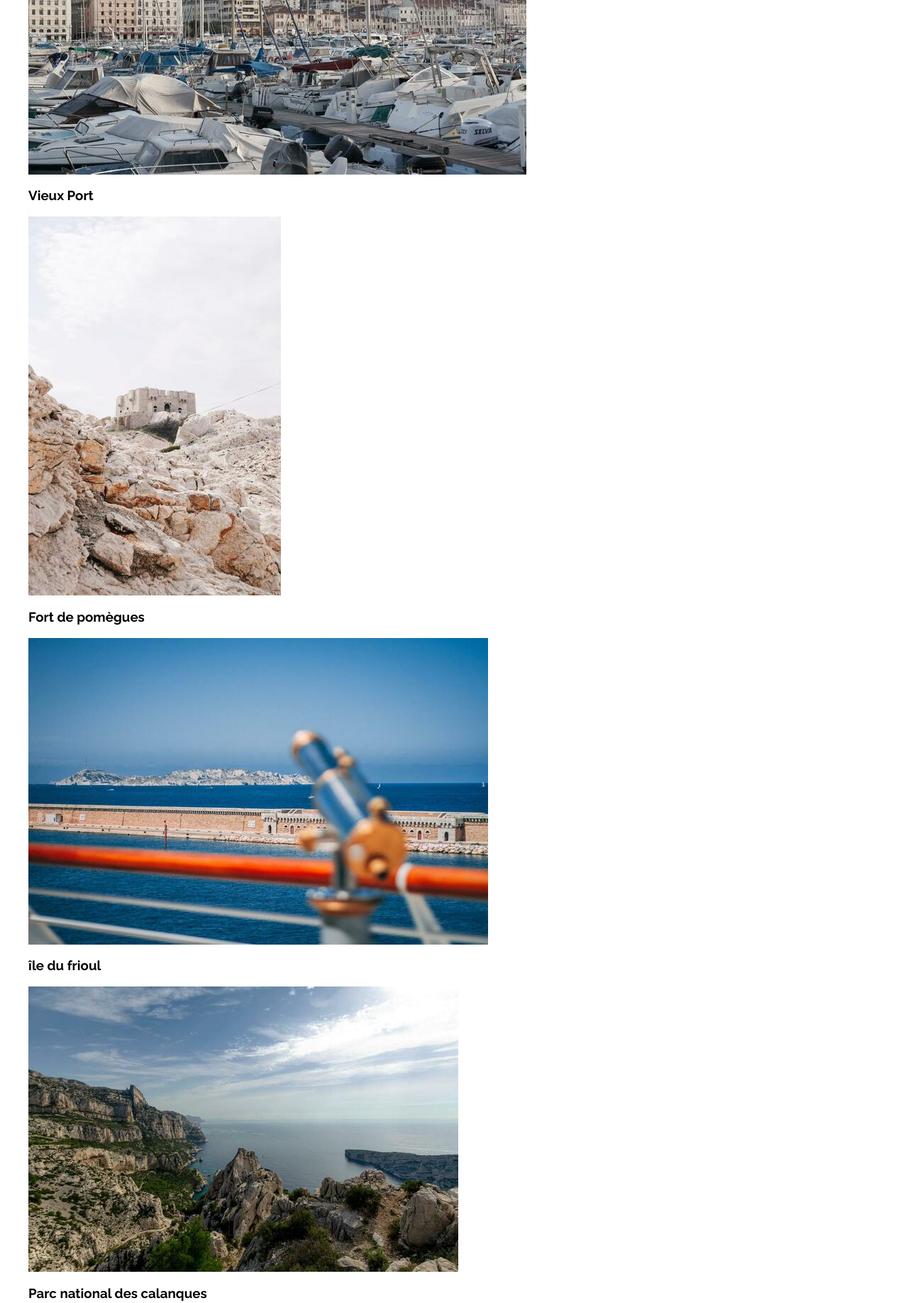
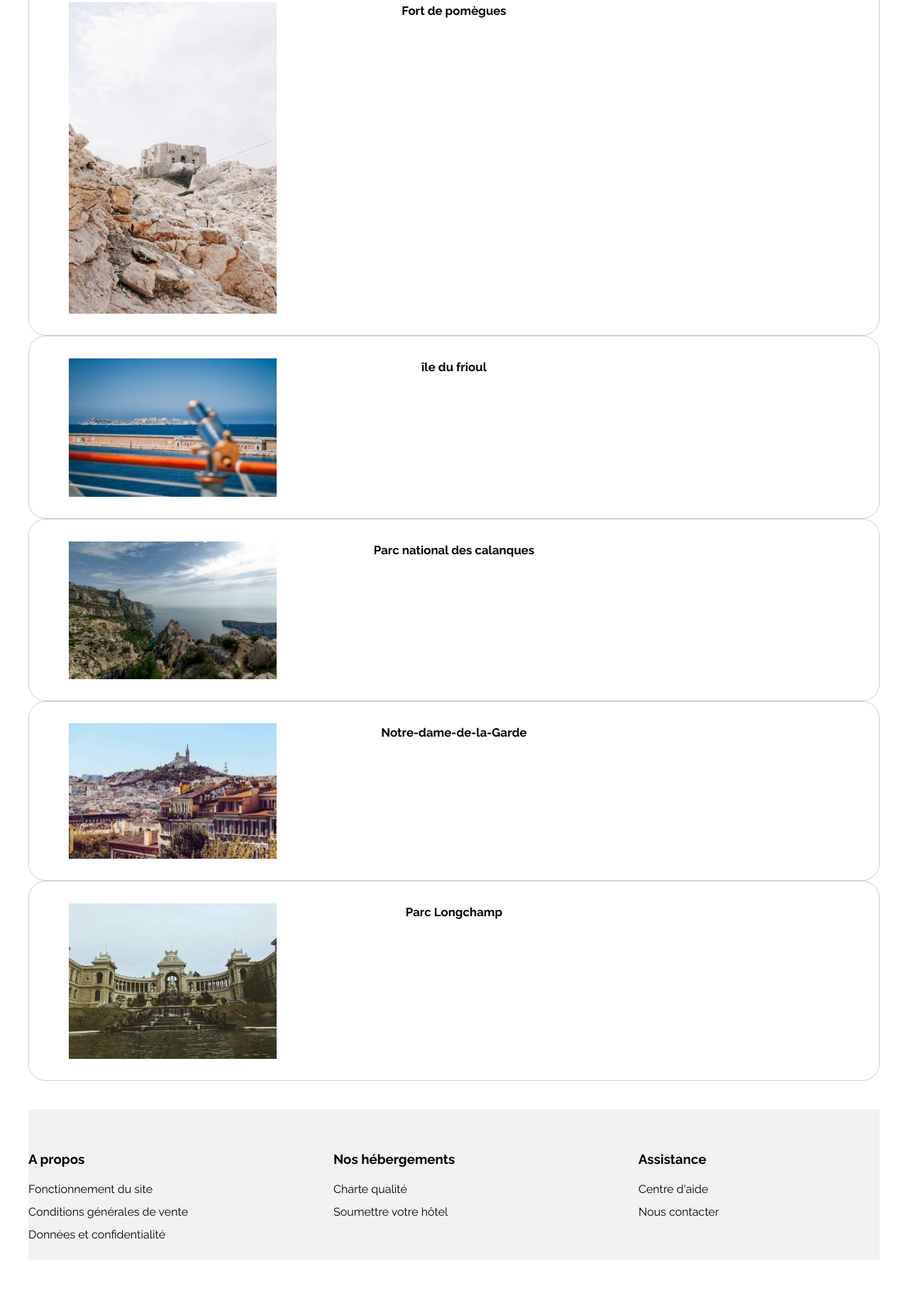
Before and after one commit to GaylordLecaplain/gaylordlecaplain_2_22122020, a plain HTML site: page index.html in a window 1280 px wide. Shown: the part 1573-3409 px from the top of the page at 71% size. After the commit the page ends 3349 px from the top, so only its background shows below. Drawn offline with Linux system fonts and the light colour scheme.

Commit message:
activity

```diff
--- a/css/style.css
+++ b/css/style.css
@@ -79,6 +79,11 @@ nav ul li a {
   margin-right: 40px;
 }
 
+ul {
+  padding: 0;
+}
+
+
 nav ul li:last-child a {
   color: blue;
   font-weight: bold;
@@ -149,11 +154,11 @@ p {
   grid-gap: 1.5rem;
 }
 
-.thumbnails .thumbnail {
+.thumbnails .thumbnail  {
   background-color: white;
 }
 
-.thumbnails .thumbnail figure {
+.thumbnails .thumbnail figure  {
   margin: 0;
 }
 
@@ -171,18 +176,64 @@ p {
   border-radius: 1.5rem;
 }
 
-.thumbnails .thumbnail .description .hostingpopular {
+.thumbnails .thumbnail .description .hostingpopular  {
   font-size: 0.9rem;
   color: #333333;
 }
 .description i {
   color: #0065fc;
 }
-.hostingpopular  img {
+.hostingpopular img {
   height: 125px;
   border-radius: 10px;
 }
-footer {
+
+
+
+
+
+.activityWrapImg {
+  display: grid;
+  grid-template-columns: repeat(3, 1fr);
+  grid-gap: 1.5rem;
+}
+
+.activityWrapImg  {
+  padding: 1rem;
+  text-align: center;
+  border: 1px solid #cfcfcf;
+  border-radius: 1.5rem;
+}
+
+.activityWrapImg {
+  font-size: 0.9rem;
+  color: #333333;
+}
+
+.activityWrapImg {
+  color:black;
+}
+@media (min-width: 1100px) {
+  .activity {
+    grid-template-columns: repeat(4, 1fr);
+    grid-template-rows: auto 14rem 2rem 2rem 2rem 14rem;
+  }
+
+
+
+
+
+
+
+
+
+
+
+
+
+
+
+.footer {
   margin-top: 40px;
   padding-top: 40px;
   background: #f2f2f2;
@@ -193,6 +244,7 @@ footer {
   flex-wrap: wrap;
   justify-content: space-between;
   color: black;
+
 }
 
 footer h3 {
@@ -207,6 +259,10 @@ footer ul {
 
 footer li {
   line-height: 2em;
+}
+footer a {
+  color:black;
+  text-decoration: none;
 }
 
 .hosting {
@@ -228,13 +284,3 @@ footer li {
 .hostingpopular .thumbnails {
   display: block;
 }
-
-.activity {
-  display: grid;
-  column-gap: 2rem;
-  margin: 4rem 0;
-}
-.activityCard1 {
-  grid-row: 2/7;
-  grid-column: 1/2;
-}
--- a/index.html
+++ b/index.html
@@ -229,54 +229,49 @@
             </section>
             <section class="activity" id="activity">
                 <h2 class="activityTitle">Activités à Marseille</h2>
-                    <img
-                      class="activityWrapImg"
-                      src="images/reno-laithienne-QUgJhdY5Fyk-unsplash.jpg"
-                      alt="Un port de plaisance remplis de bateau en premier plan avec une ville dans le second plan"
-                    >
+                <div class="activityWrapImg">
+                    <figure>
+                        <img src="images/reno-laithienne-QUgJhdY5Fyk-unsplash.jpg"
+                            alt="Un port de plaisance remplis de bateau en premier plan avec une ville dans le second plan" />
+                    </figure>
+                    <h3 class="activityCardTitle">Vieux Port</h3>
                 </div>
-                  <h3 class="activityCardTitle">Vieux Port</h3>
-                </a>
-                  <div class="activityimg">
-                    <img
-                      class="activityCardWrapImg"
-                      src="images/paul-hermann-QFTrLdQIRhI-unsplash.jpg"
-                    >
+
+                <div class="activityWrapImg">
+                    <figure>
+                        <img src="images/paul-hermann-QFTrLdQIRhI-unsplash.jpg">
+                    </figure>
+                    <h3 class="activityCardTitle">Fort de pomègues</h3>
                 </div>
-                  <h3 class="activityCardTitle">Fort de pomègues</h3>
-                </a>
-                  <div class="activityimg">
-                    <img
-                      class="activityCardWrapImg"
-                      src="images/kevin-hikari-rV_Qd1l-VXg-unsplash.jpg"
-                    >
+
+                <div class="activityWrapImg">
+                    <figure>
+                        <img src="images/kevin-hikari-rV_Qd1l-VXg-unsplash.jpg">
+                    </figure>
+                    <h3 class="activityCardTitle">île du frioul</h3>
                 </div>
-                  <h3 class="activityCardTitle">île du frioul</h3>
-                </a>
-                  <div class="activityimg">
-                    <img
-                      class="activityCardWrapImg"
-                      src="images/kilyan-sockalingum-NR8-cBCN3aI-unsplash.jpg"
-                    >
+
+                <div class="activityWrapImg">
+                    <figure>
+                        <img src="images/kilyan-sockalingum-NR8-cBCN3aI-unsplash.jpg">
+                    </figure>
+                    <h3 class="activityCardTitle">Parc national des calanques</h3>
                 </div>
-                  <h3 class="activityCardTitle">Parc national des calanques</h3>
-                </a>
-                  <div class="activityimg">
-                    <img
-                      class="activityCardWrapimgImg"
-                      src="images/florian-wehde-xW9e8gdotxI-unsplash.jpg"
-                    >
+
+                <div class="activityWrapImg">
+                    <figure>
+                        <img src="images/florian-wehde-xW9e8gdotxI-unsplash.jpg">
+                    </figure>
+                    <h3 class="activityCardTitle">Notre-dame-de-la-Garde</h3>
                 </div>
-                  <h3 class="activityCardTitle">Notre-dame-de-la-Garde</h3>
-                </a>
-                  <div class="activityimg">
-                    <img
-                      class="activityCardWrapImg"
-                      src="images/lena-paulin-wH2-EJoDcV0-unsplash.jpg"
-                    >
+
+                <div class="activityWrapImg">
+                    <figure>
+                        <img src="images/lena-paulin-wH2-EJoDcV0-unsplash.jpg">
+                    </figure>
+                    <h3 class="activityCardTitle">Parc Longchamp</h3>
                 </div>
-                  <h3 class="activityCardTitle">Parc Longchamp</h3>
-                </a>
+
             </section>
         </section>
 
```
Lines whose indentation alone changed are shown as unchanged.
